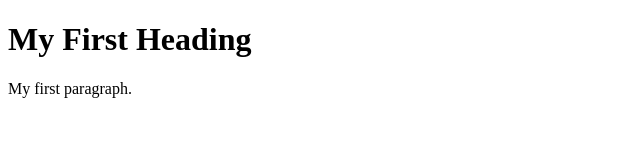
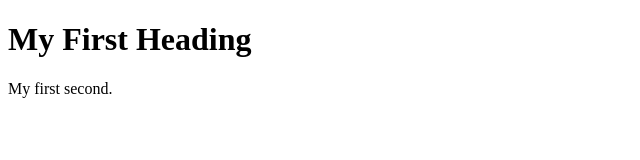
Before and after one commit to sindhukumarv/sample, a plain HTML site: page index.html in a window 1280 px wide. Shown: the full height of the page, 0-640 px from the left. Drawn offline with Linux system fonts and the light colour scheme.

Commit message:
fix : changes in text

```diff
--- a/index.html
+++ b/index.html
@@ -4,7 +4,7 @@
 
 <h1>My First Heading</h1>
 
-<p>My first paragraph.</p>
+<p>My first second.</p>
 
 </body>
 </html>
```
